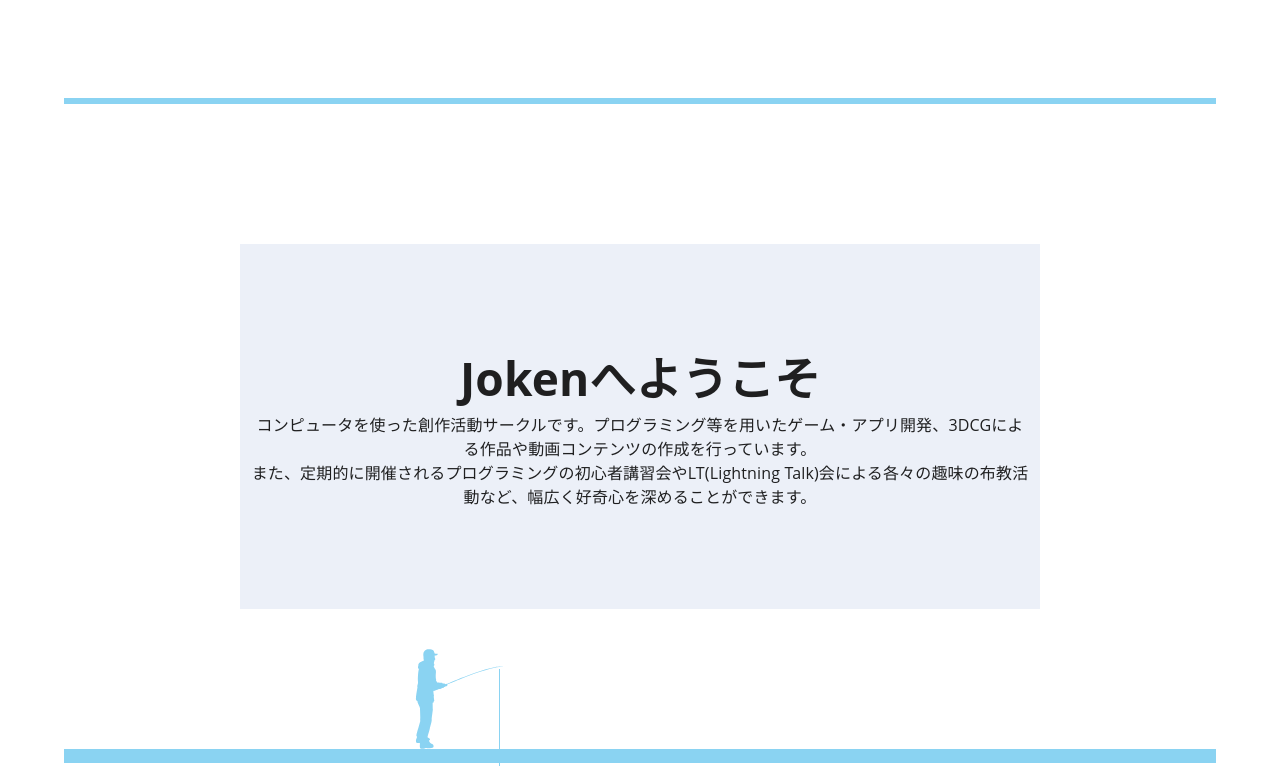
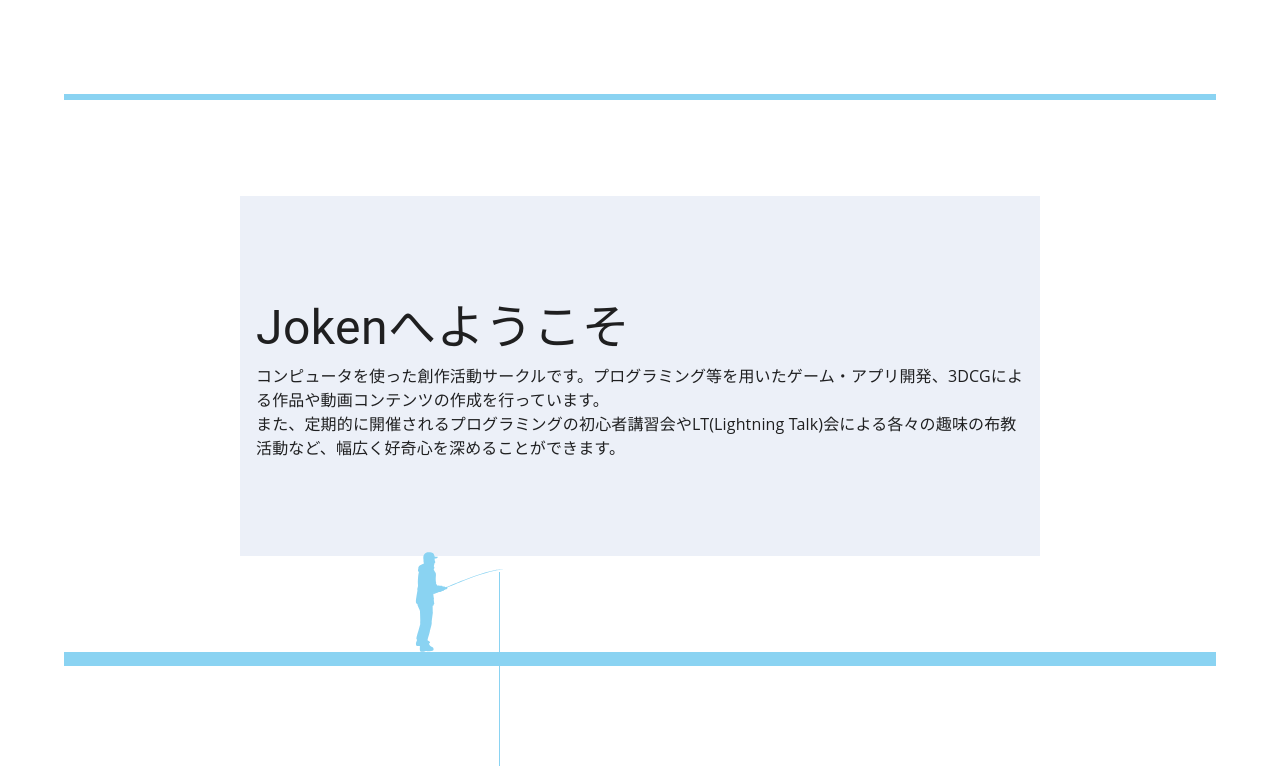
Before and after one commit to 202309joken-web/joken-website, a Next.js app: page / in a window 1280 px wide. Shown: the part 574-1340 px from the top of the page. Built offline with nearby package versions, Linux system fonts and the light colour scheme.

Commit message:
IntroduceAboutのMUI化

```diff
--- a/src/app/page.tsx
+++ b/src/app/page.tsx
@@ -7,7 +7,7 @@ import IntroduceDescription, {
 import IntroduceBlogs, {
   BlogSummary,
 } from '@/components/domains/website/IntroduceBlogs';
-import IntroduceAbout from '@/components/domains/website/IntroduceAbout';
+import { IntroduceAbout } from '@/components/domains/website/IntroduceAbout';
 import IntroduceSchedule from '@/components/domains/website/IntroduceSchedule';
 import { IntroduceTop } from '@/components/domains/website/IntroduceTop';
 
--- a/src/components/domains/website/IntroduceAbout.tsx
+++ b/src/components/domains/website/IntroduceAbout.tsx
@@ -1,15 +1,49 @@
-'use client';
+import { Box, Typography } from '@mui/material';
 import Image from 'next/image';
-import styled from 'styled-components';
 
-const IntroduceAbout = () => (
-    <DivIntroduceAbout>
-      <div>
-        <div id="about">
-          <h2>
-            <span>Jokenへ</span>
-            <span>ようこそ</span>
-          </h2>
+export const IntroduceAbout = () => (
+  <Box display="flex" maxWidth={1500} my={12} mx="auto" justifyContent="center">
+    <Box
+      width={'90%'}
+      borderTop={'6px solid #8ad3f2'}
+      borderBottom={'14px solid #8ad3f2'}
+      display={'flex'}
+      py={12}
+      px={'10%'}
+      justifyContent={'center'}
+      position={'relative'}
+    >
+      <Box
+        id="about"
+        text-align={'center'}
+        py={{ xs: 5, sm: 12 }}
+        px={{ xs: 1, sm: 2 }}
+        bgcolor="#ecf0f8"
+        maxWidth={800}
+        position={'relative'}
+        sx={{
+          '&::before': {
+            content: '""',
+            position: 'absolute',
+            bottom: -40,
+            left: -40,
+            zIndex: -1,
+            maxWidth: '344px',
+            maxHeight: '100%',
+            width: '30vw',
+            height: '30vw',
+            background: '#bed5e8',
+          },
+        }}
+      >
+        <Typography component={'h2'}>
+          <Typography component={'span'} fontSize={{ xs: 26, sm: 48 }}>
+            Jokenへ
+          </Typography>
+          <Typography component={'span'} fontSize={{ xs: 26, sm: 48 }}>
+            ようこそ
+          </Typography>
+        </Typography>
         <p>
           コンピュータを使った創作活動サークルです。プログラミング等を用いたゲーム・アプリ開発、3DCGによる作品や動画コンテンツの作成を行っています。
         </p>
@@ -24,83 +58,83 @@ const IntroduceAbout = () => (
           width={100}
           height={100}
           alt="Jokenしましま"
+          style={{ position: 'absolute', top: 40, right: 40, zIndex: -1 }}
         />
-        </div>
+      </Box>
       <Image
         className="right"
         src="/images/joken_squid.png"
         width={120}
         height={120}
         alt="Jokenしましま"
+        style={{ position: 'absolute', bottom: 0, right: 0, zIndex: -1 }}
       />
-      </div>
-    </DivIntroduceAbout>
+    </Box>
+  </Box>
 );
 
-export default IntroduceAbout;
+// const DivIntroduceAbout = styled.div`
+//   display: flex;
+//   max-width: 1500px;
+//   margin: 100px auto;
+//   justify-content: center;
 
-const DivIntroduceAbout = styled.div`
-  display: flex;
-  max-width: 1500px;
-  margin: 100px auto;
-  justify-content: center;
+//   & > div {
+//     width: 90%;
+//     border-top: 6px solid #8ad3f2;
+//     border-bottom: 14px solid #8ad3f2;
+//     display: flex;
+//     padding: 140px 10%;
+//     justify-content: center;
+//     position: relative;
 
-  & > div {
-    width: 90%;
-    border-top: 6px solid #8ad3f2;
-    border-bottom: 14px solid #8ad3f2;
-    display: flex;
-    padding: 140px 10%;
-    justify-content: center;
-    position: relative;
+//     & div {
+//       text-align: center;
+//       padding: 100px 10px;
+//       background: #ecf0f8;
+//       max-width: 800px;
+//       position: relative;
+//       & h2 {
+//         font-size: 46px;
+//         & span {
+//           display: inline-block;
+//         }
+//       }
 
-    & div {
-      text-align: center;
-      padding: 100px 10px;
-      background: #ecf0f8;
-      max-width: 800px;
-      position: relative;
-      & h2 {
-        font-size: 46px;
-        & span {
-          display: inline-block;
-        }
-      }
+//       @media screen and (max-width: 467px) {
+//         padding: 60px 10px;
+//         h2 {
+//           font-size: 26px;
+//         }
+//       }
+//       /* & p {
+//         font-size: 18px;
+//       } */
 
-      @media screen and (max-width: 467px) {
-        padding: 60px 10px;
-        h2 {
-          font-size: 26px;
-        }
-      }
-      /* & p {
-        font-size: 18px;
-      } */
-
-      & img.right {
-        position: absolute;
-        top: -40px;
-        right: -40px;
-        z-index: -1;
-      }
-      &::before {
-        content: '';
-        position: absolute;
-        bottom: -40px;
-        left: -40px;
-        z-index: -1;
-        max-width: 344px;
-        max-height: 100%;
-        width: 30vw;
-        height: 30vw;
-        background: #bed5e8;
-      }
-    }
-    & img.right {
-      position: absolute;
-      bottom: 0%;
-      right: 0;
-      z-index: -1;
-    }
-  }
-`;
+//       & img.right {
+//         position: absolute;
+//         top: -40px;
+//         right: -40px;
+//         z-index: -1;
+//       }
+//       &::before {
+//         content: '';
+//         position: absolute;
+//         bottom: -40px;
+//         left: -40px;
+//         z-index: -1;
+//         max-width: 344px;
+//         max-height: 100%;
+//         width: 30vw;
+//         height: 30vw;
+//         background: #bed5e8;
+//       }
+//     }
+//     & img.right {
+//       position: absolute;
+//       bottom: 0%;
+//       right: 0;
+//       z-index: -1;
+//     }
+//   }
+// `;
```
Also changed, not shown: src/components/domains/website/IntroduceSecond.tsx (deleted, +0 -62 lines). Lines whose indentation alone changed are shown as unchanged.
